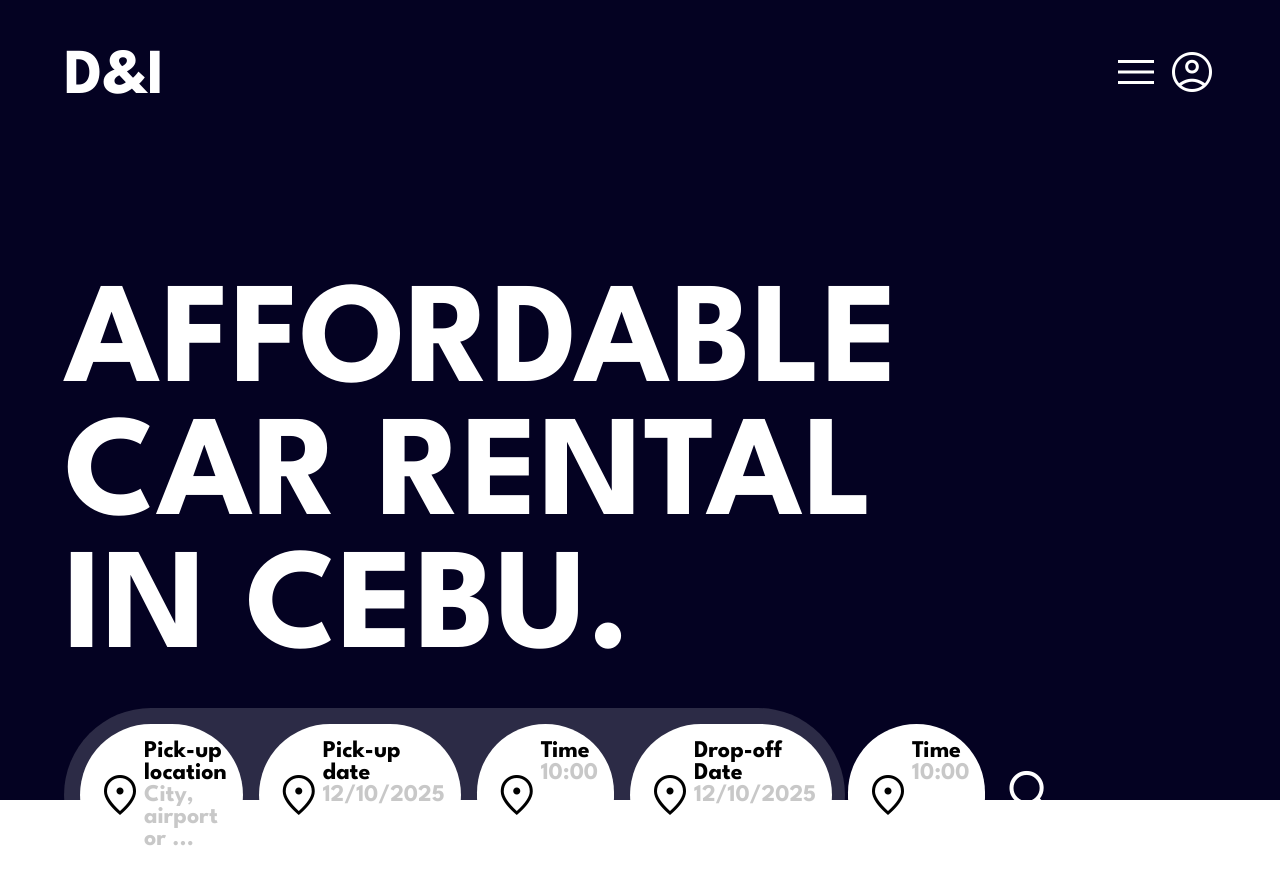
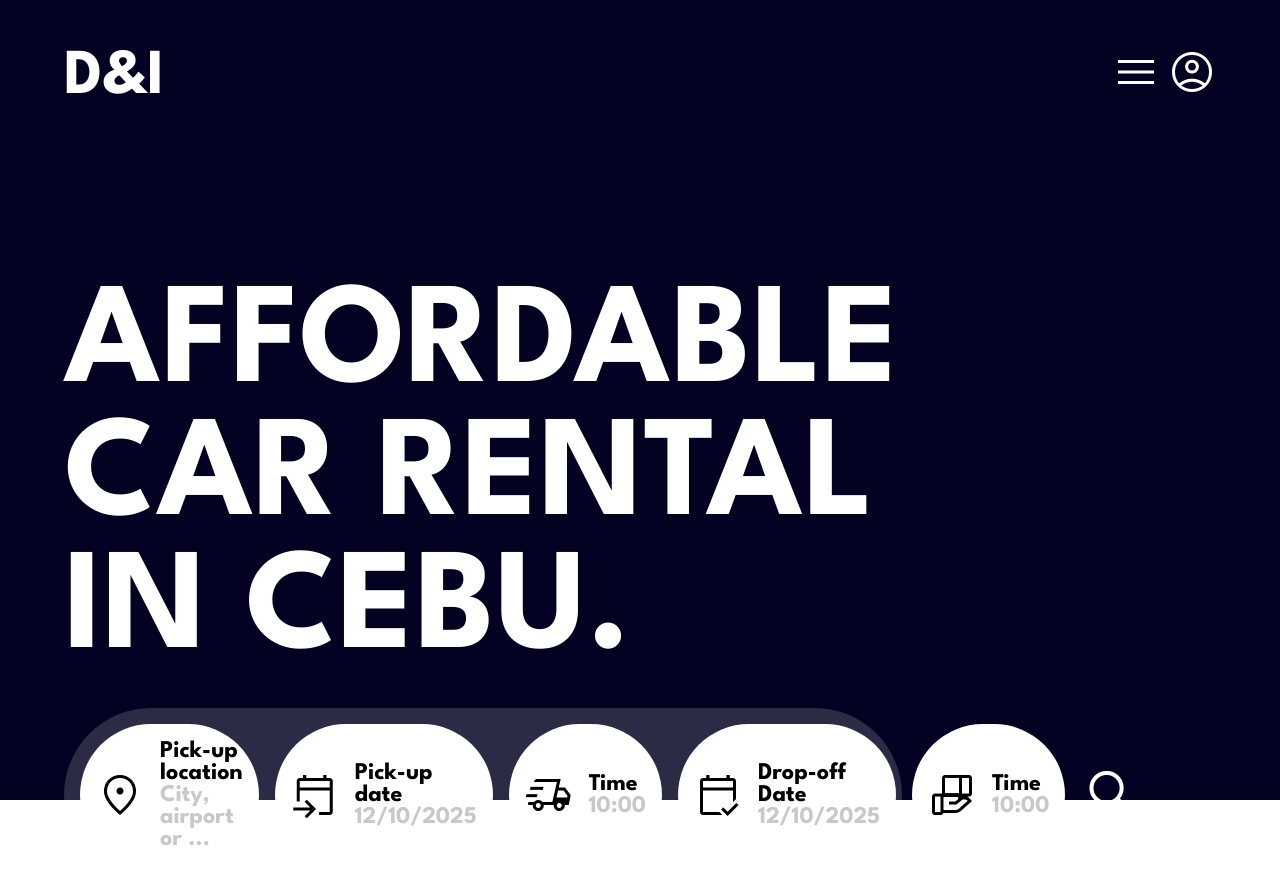
Before and after one commit to pewpil/car-draft, a React (Vite) app: page / in a window 1280 px wide. Built offline with nearby package versions, Linux system fonts and the light colour scheme.

Commit message:
actions cleaned

```diff
--- a/src/components/home/Action.tsx
+++ b/src/components/home/Action.tsx
@@ -17,7 +17,7 @@ export default function Action(): ReactElement {
 			</div>
 			<div className={style.action}>
 				<span className={`${"material-symbols-outlined"} ${style.action_icon}`}>
-					location_on
+					event_upcoming
 				</span>
 				<div className={style.action_text}>
 					<h3 className={style.action_title}>Pick-up date</h3>
@@ -26,7 +26,7 @@ export default function Action(): ReactElement {
 			</div>
 			<div className={style.action}>
 				<span className={`${"material-symbols-outlined"} ${style.action_icon}`}>
-					location_on
+					delivery_truck_speed
 				</span>
 				<div className={style.action_text}>
 					<h3 className={style.action_title}>Time</h3>
@@ -35,7 +35,7 @@ export default function Action(): ReactElement {
 			</div>
 			<div className={style.action}>
 				<span className={`${"material-symbols-outlined"} ${style.action_icon}`}>
-					location_on
+					calendar_check
 				</span>
 				<div className={style.action_text}>
 					<h3 className={style.action_title}>Drop-off Date</h3>
@@ -44,7 +44,7 @@ export default function Action(): ReactElement {
 			</div>
 			<div className={style.action}>
 				<span className={`${"material-symbols-outlined"} ${style.action_icon}`}>
-					location_on
+					hand_package
 				</span>
 				<div className={style.action_text}>
 					<h3 className={style.action_title}>Time</h3>
--- a/src/styles/Action.module.css
+++ b/src/styles/Action.module.css
@@ -3,7 +3,7 @@
 	display: flex;
 	padding: 1rem;
 	border-radius: 10rem;
-	width: 65%;
+	width: 70%;
 }
 
 .action {
@@ -32,6 +32,13 @@
 	justify-content: center;
 	align-items:  center;
 	font-size: 3rem;
+	margin-right: 1rem;
+}
+
+.action_text {
+	display: flex;
+	flex-direction: column;
+	justify-content: center;
 }
 
 #search {
@@ -41,4 +48,5 @@
 	justify-content: center;
 	align-items: center;
 	cursor: pointer;
+	flex: 1 1;
 }
```
